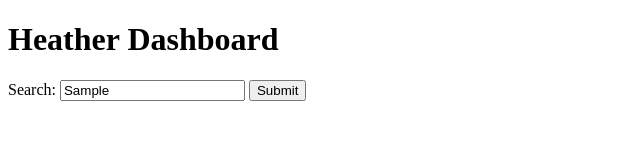
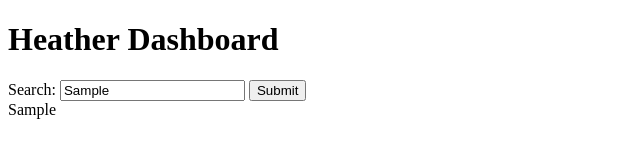
Before and after one commit to reidmadock/Weather-Forecast-Dash, a plain HTML site: page index.html in a window 1280 px wide. Both pictures are taken after typing "Sample" into the empty fields and a click on the button "Submit". Shown: the full height of the page, 0-640 px from the left. Drawn offline with Linux system fonts and the light colour scheme; no server answers.

Commit message:
api calls are working

```diff
--- a/assets/js/script.js
+++ b/assets/js/script.js
@@ -1,4 +1,5 @@
 var searchForm = document.querySelector('#search-form');
+var inputCitySearch = document.querySelector('#search-city');
 var historyContainer = document.querySelector('#history-container');
 var todayForecast = document.querySelector('#today-forecast');
 var fiveDayForecast = document.querySelector('#five-day-forecast');
@@ -7,10 +8,11 @@ var apiUrl = "https://api.openweathermap.org/data/2.5/weather?";
 var searchTerm = "q=";
 var apiKeyTerm = "&appid=";
 var apiKey = "dacfab95576f6aec206ec9cde08bd9db";
+var unitsTerm = "&units=imperial"
 var testUrl = "https://api.openweathermap.org/data/2.5/weather?q=Chicago&appid=dacfab95576f6aec206ec9cde08bd9db"
 
-function getApi() {
-    fetch(testUrl)
+function getApi(searchUrl) {
+    fetch(searchUrl)
     .then(function (response) {
         return response.json();
     })
@@ -20,13 +22,23 @@ function getApi() {
 }
 
 function loadHistory() {
-
+    for (var i = 0; i < localStorage.length; i++) {
+        var divKey = document.createElement('div');
+        divKey.textContent = localStorage.getItem(localStorage.key(i));
+        historyContainer.appendChild(divKey);
+    }
 }
 
 function citySearch (event) {
     event.preventDefault();
-    console.log('starbucks');
-    getApi();
+    var searchedCity = inputCitySearch.value
+    var searchUrl = apiUrl + searchTerm + searchedCity + apiKeyTerm + apiKey + unitsTerm
+    // console.log(searchUrl);
+    localStorage.setItem(searchedCity, searchedCity);
+    // console.log('starbucks');
+    getApi(searchUrl); //Function call, function invocation
+    loadHistory();
 }
 
+loadHistory();
 searchForm.addEventListener("submit", citySearch);
--- a/index.html
+++ b/index.html
@@ -15,7 +15,7 @@
     <div id="search-input">
         <form id="search-form">
             <label>Search:</label>
-            <input type="text"></input>
+            <input type="text" id="search-city"></input>
             <button id="search-button">Submit</button>
         </form>
 
```
